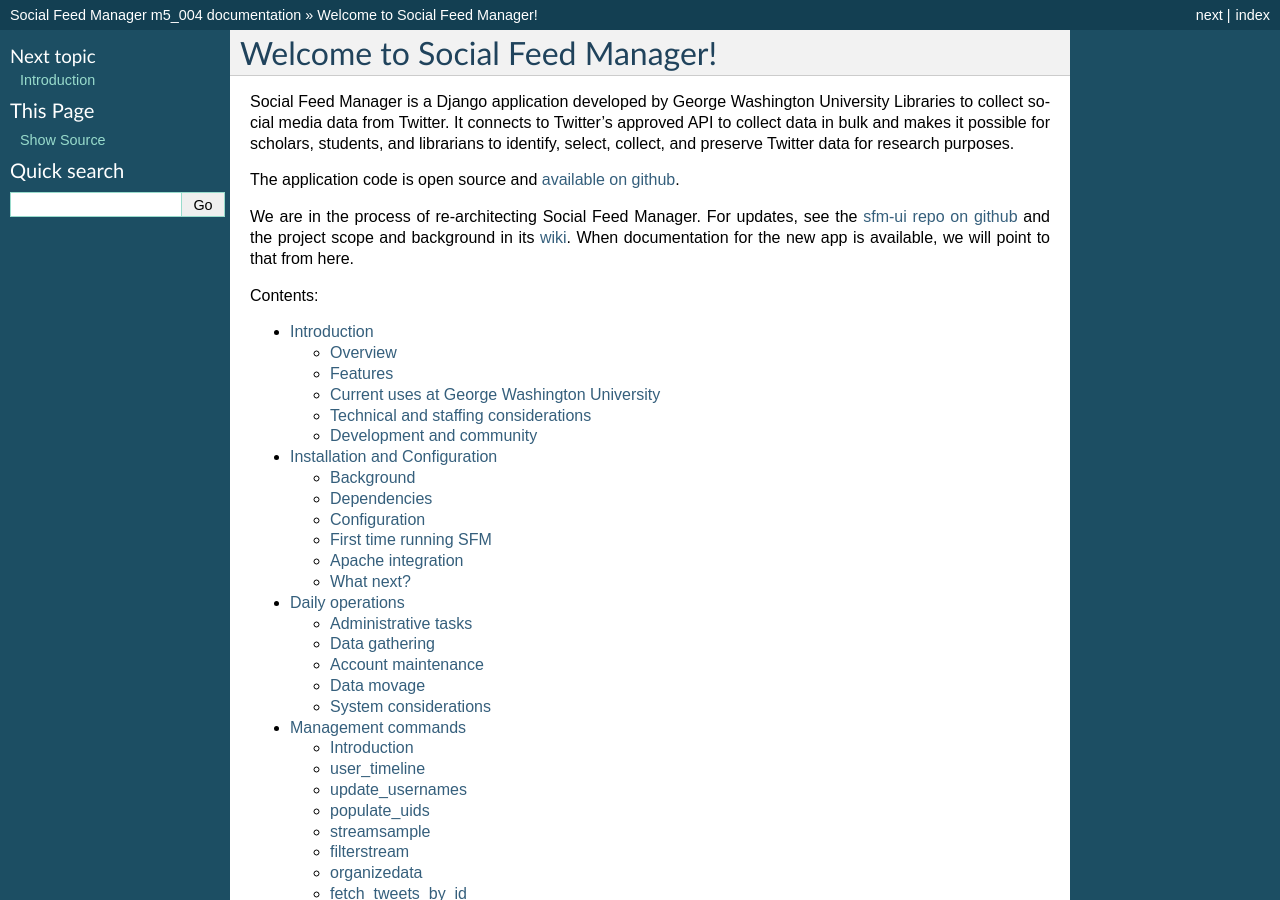
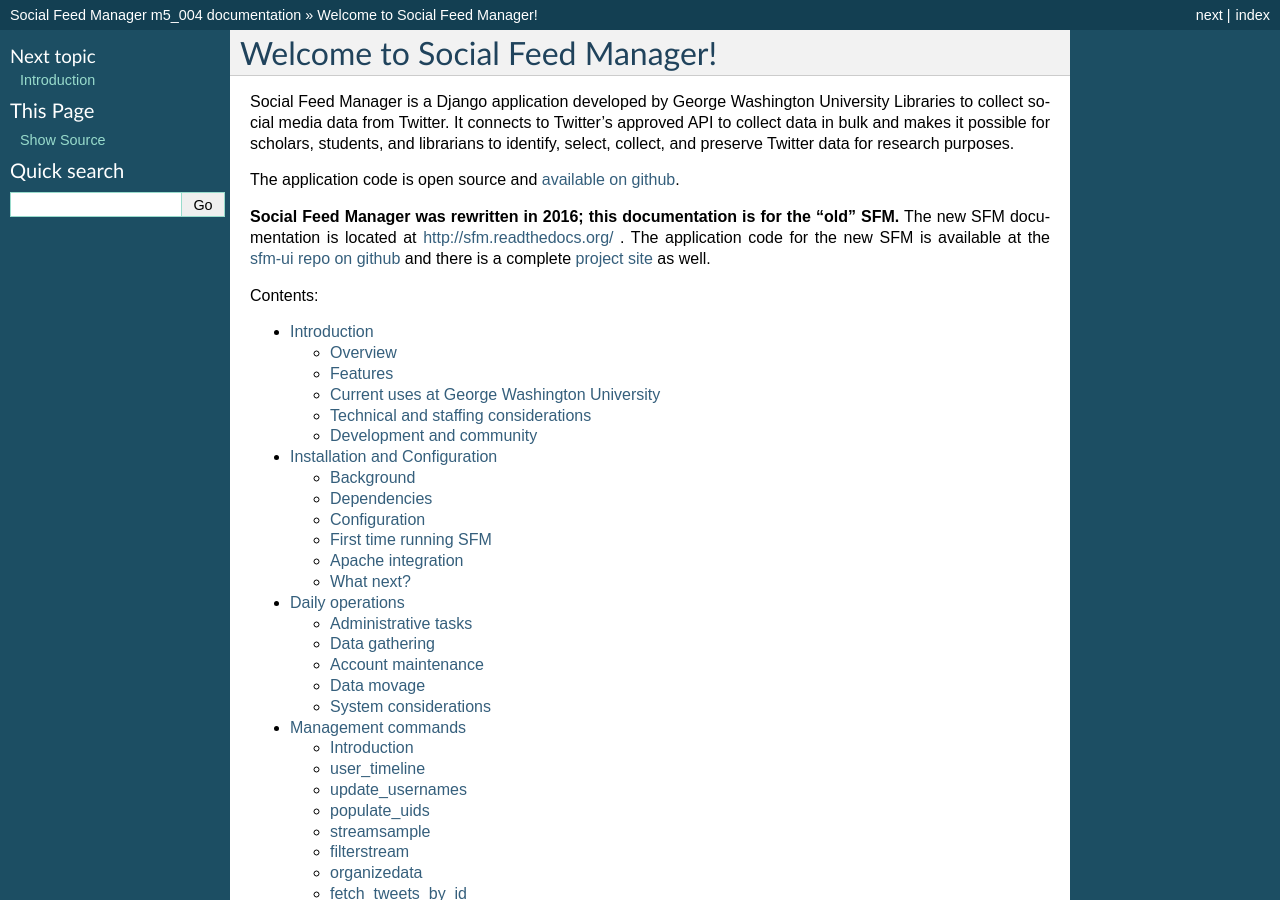
Before and after one commit to gwu-libraries/social-feed-manager, a Sphinx documentation site: the page built from docs/index.rst, in a window 1280 px wide and 900 px high. Built offline with Sphinx 7.4.7, drawn with Linux system fonts in a browser that asks for light colours.

Commit message:
Now points to new project sites
Fixes #382.

```diff
--- a/docs/index.rst
+++ b/docs/index.rst
@@ -12,7 +12,7 @@
 
 .. _available on github: http://github.com/gwu-libraries/social-feed-manager/
 
-We are in the process of re-architecting Social Feed Manager. For updates, see the `sfm-ui repo on github`_ and the project scope and background in its `wiki`_. When documentation for the new app is available, we will point to that from here.
+**Social Feed Manager was rewritten in 2016; this documentation is for the "old" SFM.** The new SFM documentation is located at `http://sfm.readthedocs.org/ <http://sfm.readthedocs.org/>`_  . The application code for the new SFM is available at the `sfm-ui repo on github`_ and there is a complete `project site <http://gwu-libraries.github.io/sfm-ui/>`_ as well.
 
 .. _sfm-ui repo on github: https://github.com/gwu-libraries/sfm-ui
 .. _wiki: https://github.com/gwu-libraries/sfm-ui/wiki
```
